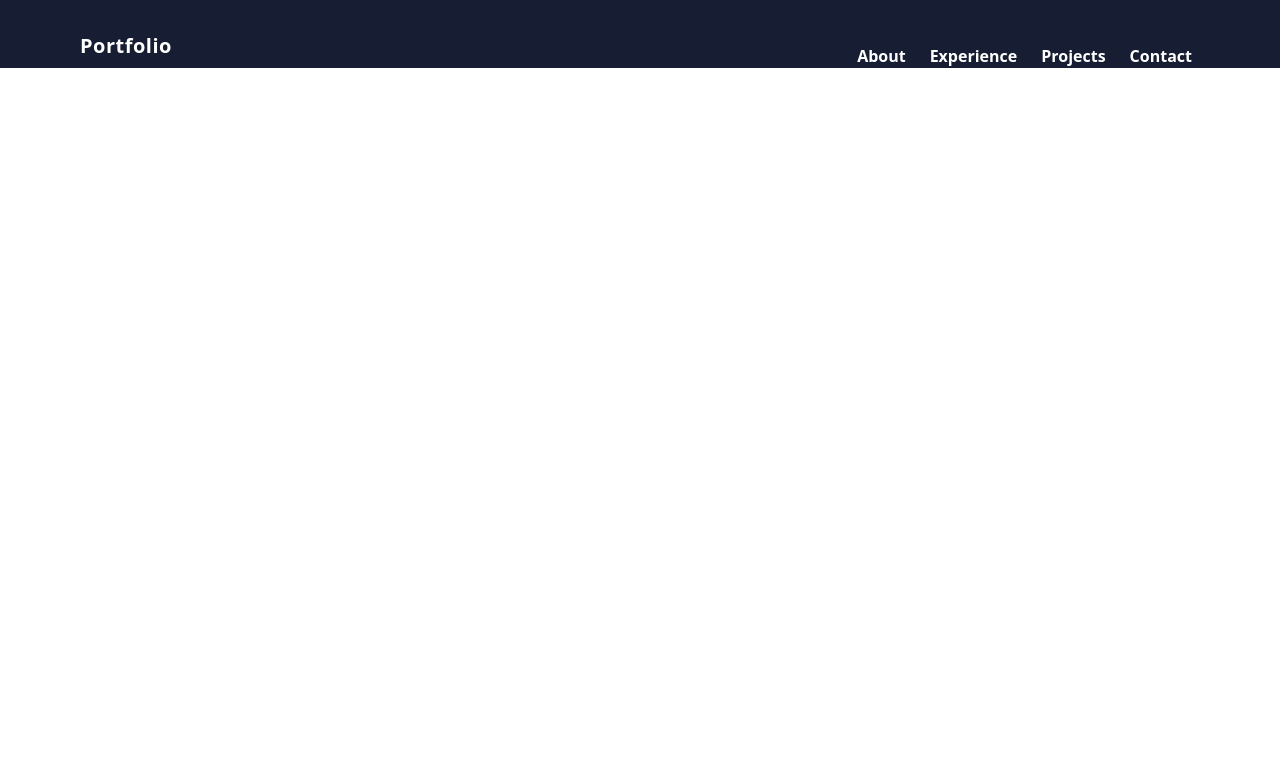
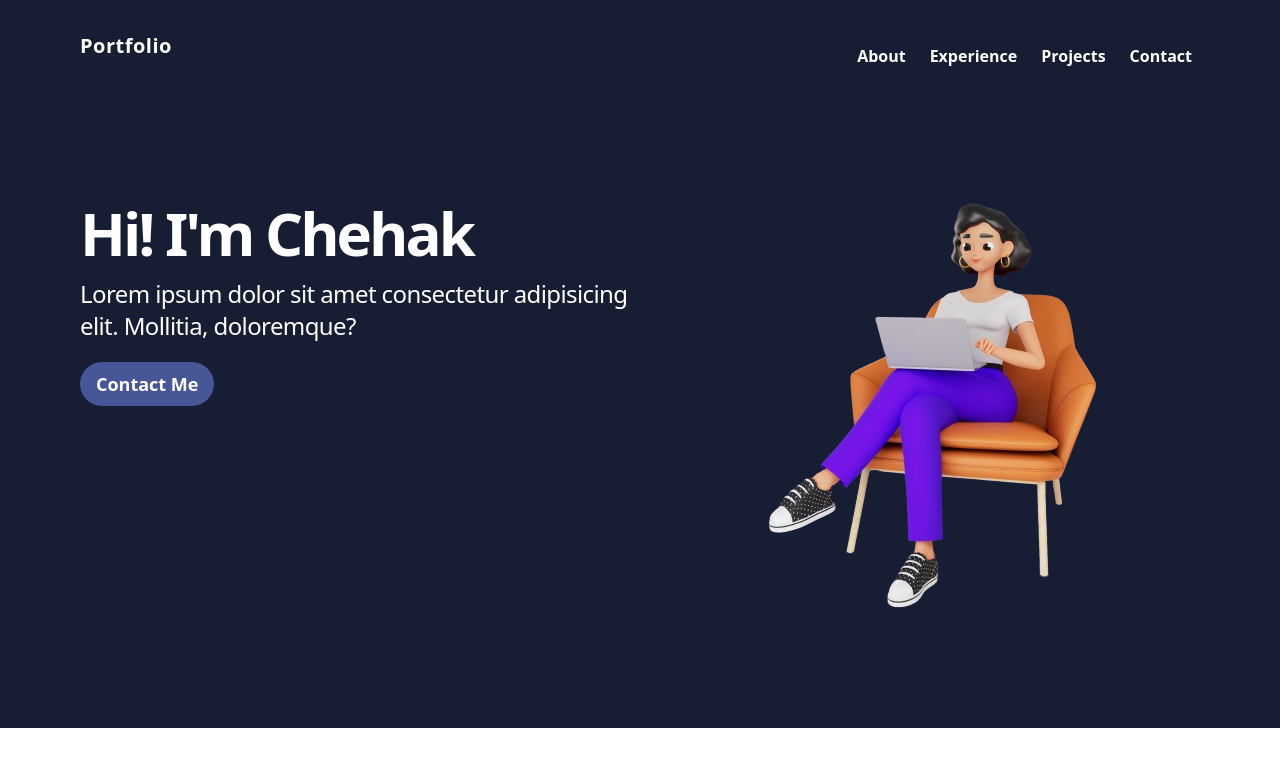
Before and after one commit to Chehak5911/portfolio-2025, a React (Vite) app: page / in a window 1280 px wide. Shown: the top 766 px of the page. Built offline with nearby package versions, Linux system fonts and the light colour scheme.

Commit message:
Create Home page

```diff
--- a/src/App.jsx
+++ b/src/App.jsx
@@ -1,3 +1,4 @@
+import Home from "./components/Home/Home"
 import Navbar from "./components/Navbar/Navbar"
 
 
@@ -6,6 +7,7 @@
   return (
     <div className="bg-[#171d32] h-auto w-full overflow-hidden">
       <Navbar />
+      <Home />
     </div>
   )
 }
--- /dev/null
+++ b/src/components/Home/Home.jsx
@@ -0,0 +1,25 @@
+import avatarImg from "../../assets/7358602-removebg-preview.png";
+
+const Home = () => {
+  return (
+    <div className="text-white flex w-full justify-between items-start p-10 md:p-20">
+      <div className="md:w-2/4 md:pt-10 ">
+        <h1 className="text-xl md:text-6xl font-bold flex leading-normal tracking-tighter">
+            Hi! I'm Chehak
+        </h1>
+        <p className="text-sm md:text-2xl tracking-tight ">
+          Lorem ipsum dolor sit amet consectetur adipisicing elit. Mollitia,
+          doloremque?
+        </p>
+        <button className="mt-5 md:md-10 text-white py02 px-3 text-sm md:text-lg md:py-2 md:px-4 hover:opacity-85 duration-300 hover:scale-105 font-semibold rounded-3xl bg-[#465697]">
+          Contact Me
+        </button>
+      </div>
+      <div>
+        <img className="" src={avatarImg} alt="" />
+      </div>
+    </div>
+  );
+};
+
+export default Home;
```
Also changed, not shown: src/assets/7358602-removebg-preview.png (added).
